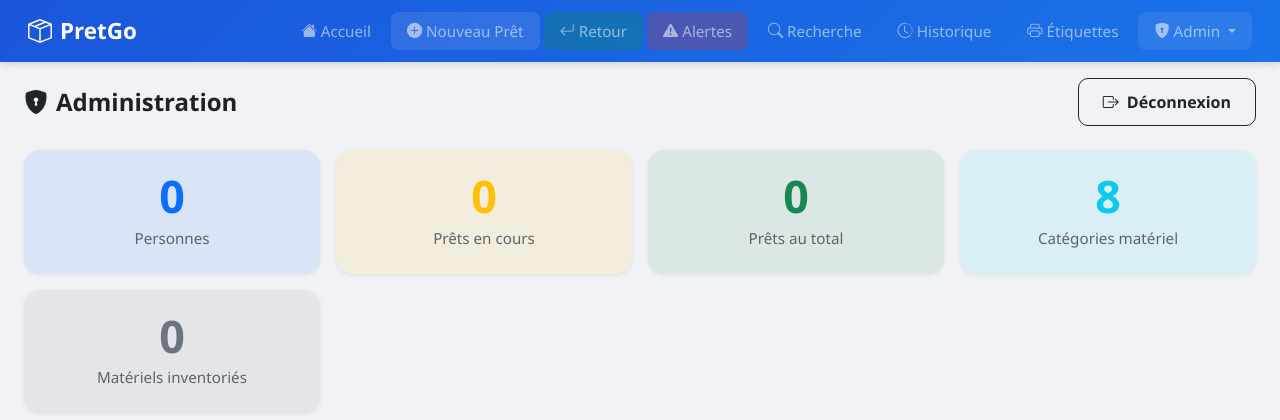
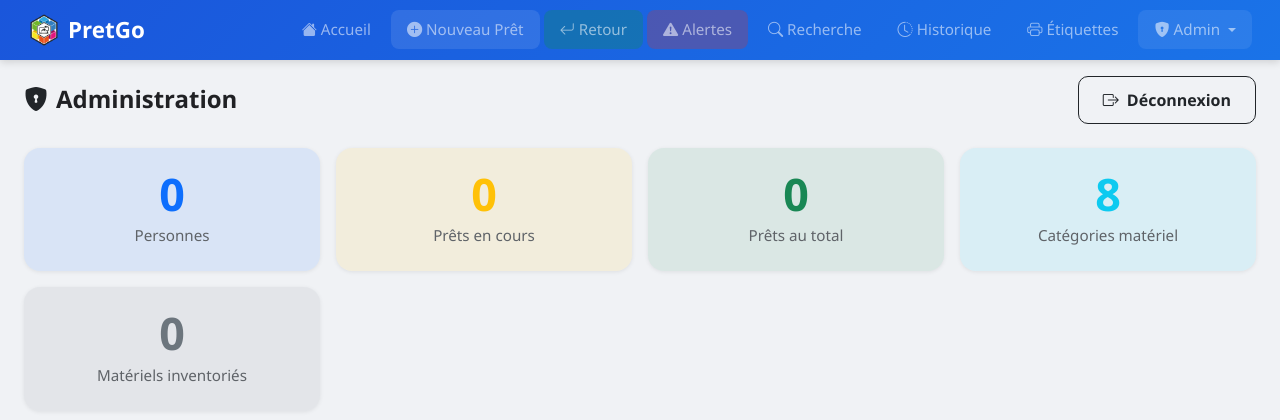
Before and after one commit to fablabloritz-coder/PretGo, a Flask app: page /admin in a window 1280 px wide. Shown: the top 420 px of the page. Run offline with Flask 3, Linux system fonts and the light colour scheme; the visitor is signed in with stand-in values (Sample User, id 1); data comes from the database, SQL or seed files in the repository; data that the repository does not hold is empty.

Commit message:
Fix Python embarqué, ajout logo, favicon

```diff
--- a/templates/base.html
+++ b/templates/base.html
@@ -7,13 +7,14 @@
     <link href="https://cdn.jsdelivr.net/npm/bootstrap@5.3.2/dist/css/bootstrap.min.css" rel="stylesheet">
     <link href="https://cdn.jsdelivr.net/npm/bootstrap-icons@1.11.2/font/bootstrap-icons.css" rel="stylesheet">
     <link href="{{ url_for('static', filename='css/style.css') }}" rel="stylesheet">
+    <link rel="icon" type="image/png" href="{{ url_for('static', filename='PretGo.png') }}">
 </head>
 <body>
     <!-- Barre de navigation principale -->
     <nav class="navbar navbar-expand-lg navbar-dark bg-primary">
         <div class="container-fluid">
             <a class="navbar-brand d-flex align-items-center gap-2" href="{{ url_for('index') }}">
-                <i class="bi bi-box-seam fs-4"></i>
+                <img src="{{ url_for('static', filename='PretGo.png') }}" alt="PretGo" height="32" class="d-inline-block">
                 <span>PretGo</span>
             </a>
             <button class="navbar-toggler" type="button" data-bs-toggle="collapse" data-bs-target="#navbarNav">
```
Also changed, not shown: static/PretGo.png (added), 1 other file.
